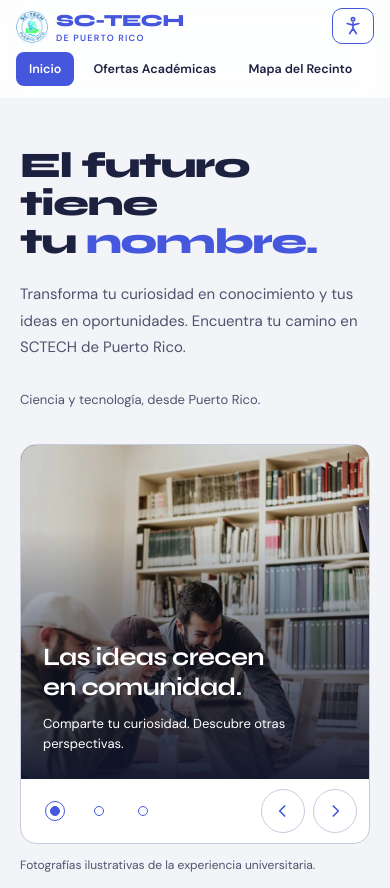
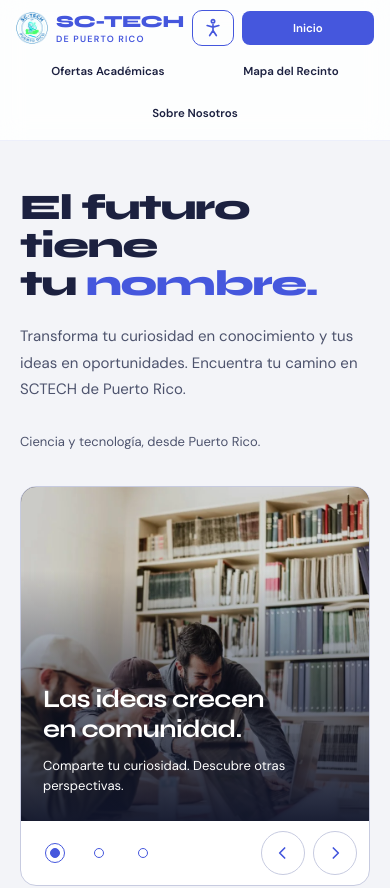
Before and after one commit to Mongole/Group_WebPage, a plain HTML site: page index.html in a window 390 px wide. Shown: the top 888 px of the page. Drawn offline with Linux system fonts and the light colour scheme.

Commit message:
Fixed an error in the accessibility block added in the previous update. The accessibility menu was displaying behind the HTML body, this should bring back normal behaviour.

```diff
--- a/assets/css/Accessibility.css
+++ b/assets/css/Accessibility.css
@@ -887,10 +887,18 @@ main:focus {
 	.header-nav {
 		width: 100% !important;
 		padding: 10px 16px !important;
+		display: flex !important;
+		flex-direction: row !important;
+		flex-wrap: wrap !important;
+		align-items: center !important;
+		justify-content: space-between !important;
 		gap: 8px !important;
+		position: relative !important;
 	}
 
+	/* Row 1, Left: Compact Brand Logo */
 	.brand {
+		order: 1 !important;
 		gap: 8px !important;
 		font-size: 17px !important;
 	}
@@ -907,10 +915,18 @@ main:focus {
 		margin-top: 1px !important;
 	}
 
-	/* Keep the accessibility button aligned neatly with the compact logo */
-	.nav-links>.a11y-dropdown {
-		top: 8px !important;
-		right: 16px !important;
+	/* Make .nav-links transparent to flex layout so .a11y-dropdown joins Row 1 */
+	.nav-links {
+		display: contents !important;
+	}
+
+	/* Row 1, Right: Accessibility Button & Unclipped Dropdown */
+	.nav-links > .a11y-dropdown {
+		order: 2 !important;
+		position: relative !important;
+		top: auto !important;
+		right: auto !important;
+		margin-left: auto !important;
 	}
 
 	.btn-a11y {
@@ -919,36 +935,27 @@ main:focus {
 		border-radius: 10px !important;
 	}
 
-	/* Single-row horizontal pill strip instead of a tall 2x2 grid */
-	.nav-links {
-		display: flex !important;
-		flex-wrap: nowrap !important;
-		justify-content: flex-start !important;
-		overflow-x: auto !important;
-		-webkit-overflow-scrolling: touch;
-		scrollbar-width: none;
-		/* Firefox */
-		gap: 6px !important;
-		width: 100% !important;
-		padding-bottom: 2px;
+	.a11y-menu {
+		right: 0 !important;
+		top: calc(100% + 8px) !important;
+		max-width: calc(100vw - 32px) !important;
+		z-index: 9999 !important;
 	}
 
-	.nav-links::-webkit-scrollbar {
-		display: none;
-		/* Chrome / Safari */
-	}
-
-	.nav-links .btn-nav-rounded {
-		flex: 0 0 auto !important;
+	/* Row 2: Slim 4-Button Pill Strip (no overflow clipping) */
+	.nav-links > .btn-nav-rounded {
+		order: 3 !important;
+		flex: 1 1 auto !important;
+		justify-content: center !important;
+		text-align: center !important;
 		min-height: 34px !important;
-		padding: 6px 12px !important;
-		font-size: 12.5px !important;
+		padding: 6px 8px !important;
+		font-size: 11.5px !important;
 		border-radius: 8px !important;
 		white-space: nowrap !important;
 	}
 
-	/* Hide the diagonal arrow on small screens to save horizontal width */
-	.nav-links .btn-nav-rounded span[aria-hidden="true"] {
+	.nav-links > .btn-nav-rounded span[aria-hidden="true"] {
 		display: none !important;
 	}
 }
```
